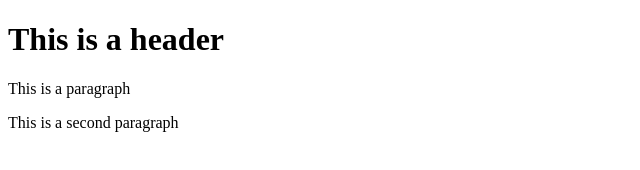
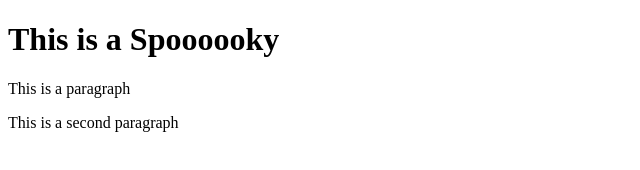
Before and after one commit to sanchb1/git-test, a website: page index.html in a window 1280 px wide. Shown: the whole page, without its empty margins (0-640 px from the left). Drawn offline with Linux system fonts and the light colour scheme.

Commit message:
third commit

```diff
--- a/index.html
+++ b/index.html
@@ -4,7 +4,9 @@
 
     </head>
     <body>
-        <h1>This is a header</h1>
+        <h1>This is a Spoooooky
+
+        </h1>
         <p>This is a paragraph</p>
         <p>This is a second paragraph</p>
     </body>
```
Also changed, not shown: package.json (added, +24 -0 lines), 2 other files.
